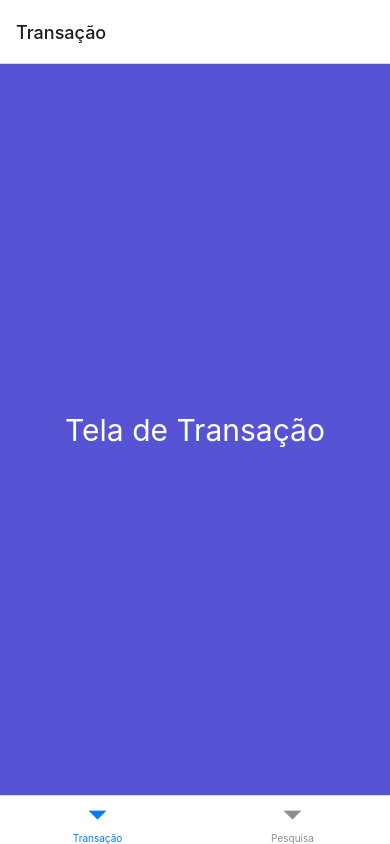
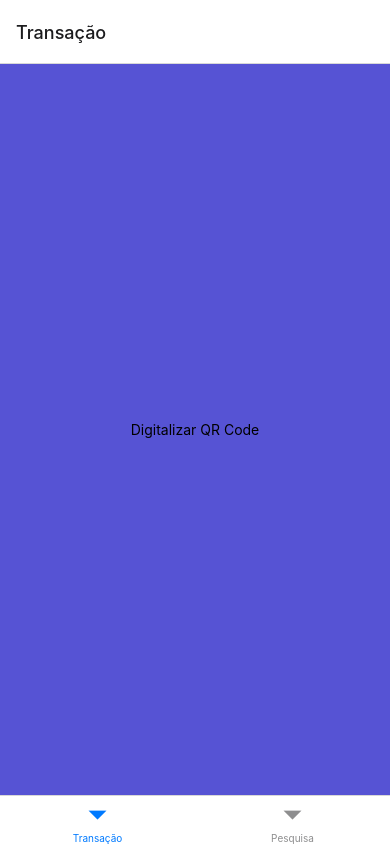
Before and after one commit to Biabs01/Biblioteca, a React Native app: screen / in a window 390 px wide. Built offline with nearby package versions, Linux system fonts and the light colour scheme.

Commit message:
modified:   package.json modified:   screens/Transactions.js modified:   yarn.lock

```diff
--- a/package.json
+++ b/package.json
@@ -15,6 +15,8 @@
     "@react-navigation/stack": "^6.3.20",
     "axios": "^1.6.2",
     "expo": "~49.0.15",
+    "expo-barcode-scanner": "~12.5.3",
+    "expo-permissions": "~14.2.1",
     "expo-status-bar": "~1.6.0",
     "react": "18.2.0",
     "react-dom": "^18.2.0",
--- a/screens/Transactions.js
+++ b/screens/Transactions.js
@@ -1,11 +1,13 @@
 import React, {Component} from "react";
-import { View, Text, StyleSheet } from "react-native";
+import { View, Text, StyleSheet, TouchableOpacity } from "react-native";
 
 export default class TransactionScreen extends Component{
     render(){
         return(
             <View style={styles.container}>
-                <Text style={styles.text}>Tela de Transação</Text>
+                <TouchableOpacity>
+                    <Text>Digitalizar QR Code</Text>
+                </TouchableOpacity>
             </View>
         );
     }
```
Also changed, not shown: 1 other file (tests, documents, lock files or other folders).
